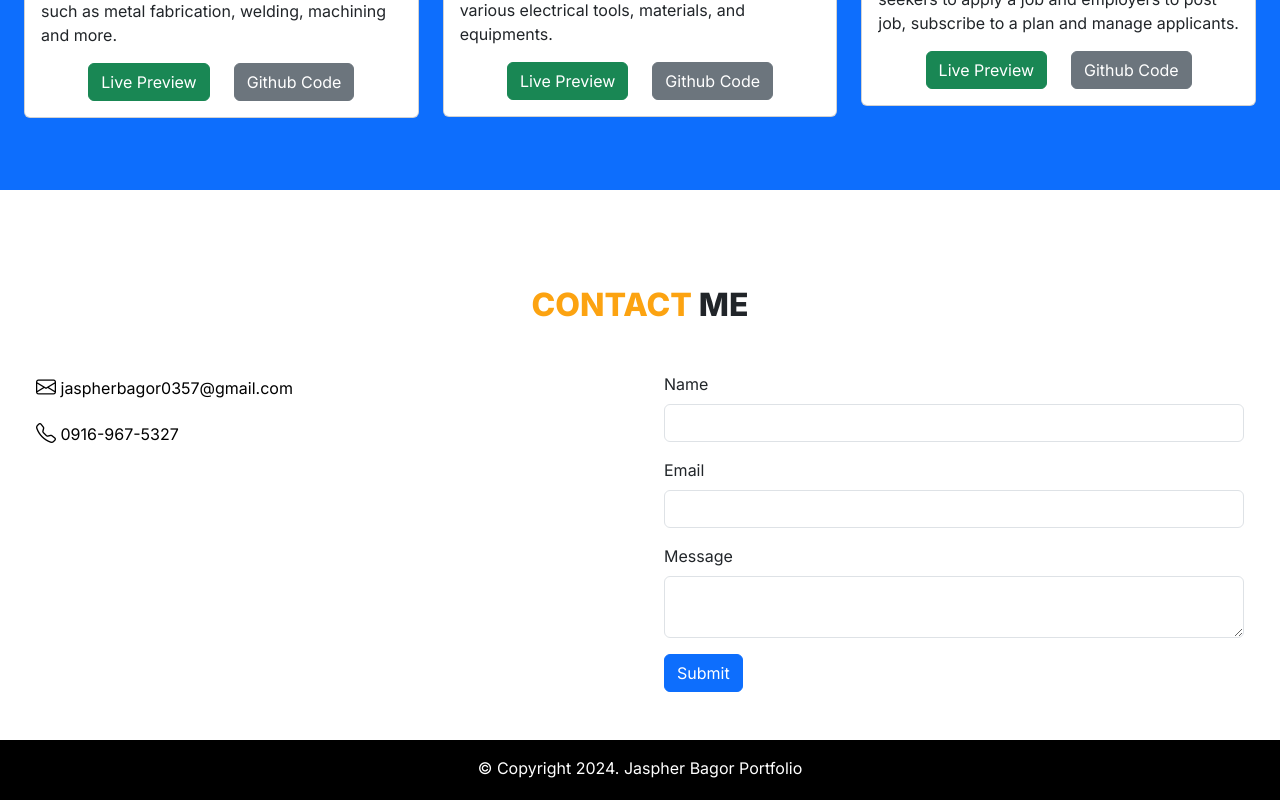
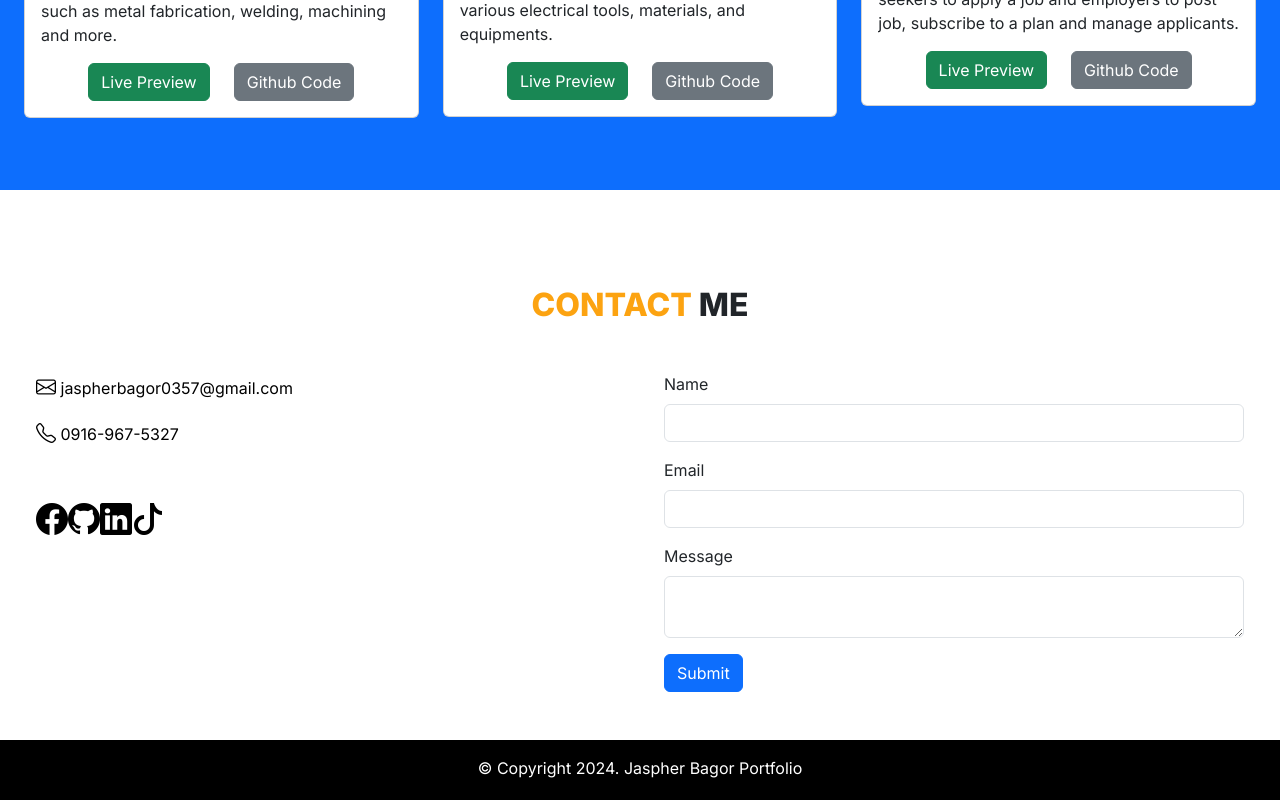
Before and after one commit to jaspherbagor/React-Portfolio, a React (Create React App) app in the folder jaspher-portfolio/: page / in a window 1280 px wide. Shown: the part 1749-2549 px from the top of the page. Built offline with nearby package versions, Linux system fonts and the light colour scheme.

Commit message:
added icons to the social icons

```diff
--- a/jaspher-portfolio/src/components/pages/home.jsx
+++ b/jaspher-portfolio/src/components/pages/home.jsx
@@ -140,11 +140,19 @@ const Home = () => {
                   <i class="bi bi-telephone fs-5"></i> 0916-967-5327
                 </a>
               </p>
-              <div className="d-flex align-items-center justify-content-center">
-                <a href="" target="_blank" className="text-decoration-none text-white">
-
+              <div className="d-flex align-items-center justify-content-start mt-5">
+                <a href="" target="_blank" className="text-decoration-none text-black social-icon">
+                  <i class="bi bi-facebook fs-2"></i>
                 </a>
-
+                <a href="" target="_blank" className="text-decoration-none text-black social-icon">
+                  <i class="bi bi-github fs-2"></i>
+                </a>
+                <a href="" target="_blank" className="text-decoration-none text-black social-icon">
+                  <i class="bi bi-linkedin fs-2"></i>
+                </a>
+                <a href="" target="_blank" className="text-decoration-none text-black social-icon">
+                  <i class="bi bi-tiktok fs-2"></i>
+                </a>
               </div>
             </div>
           </div>
```
